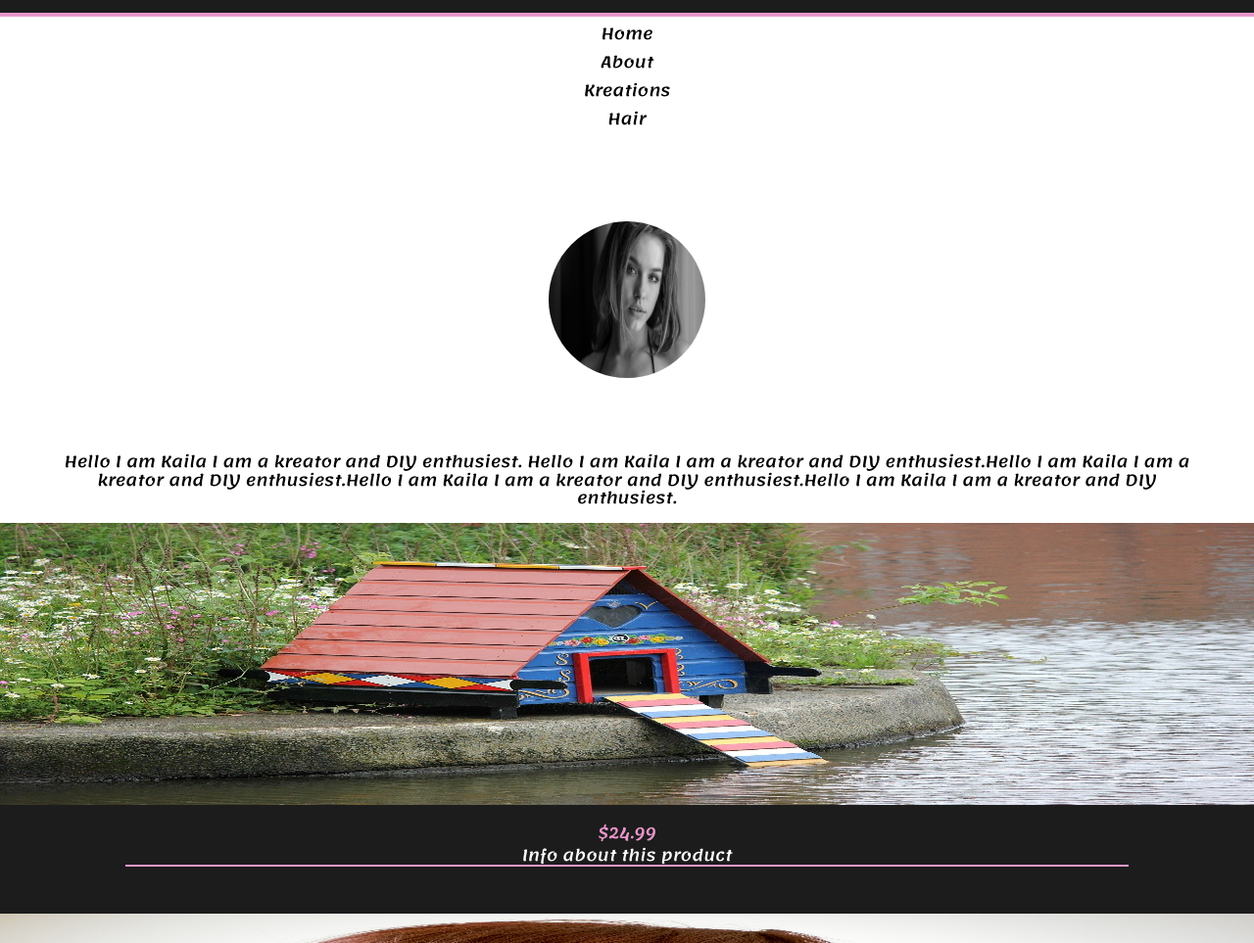
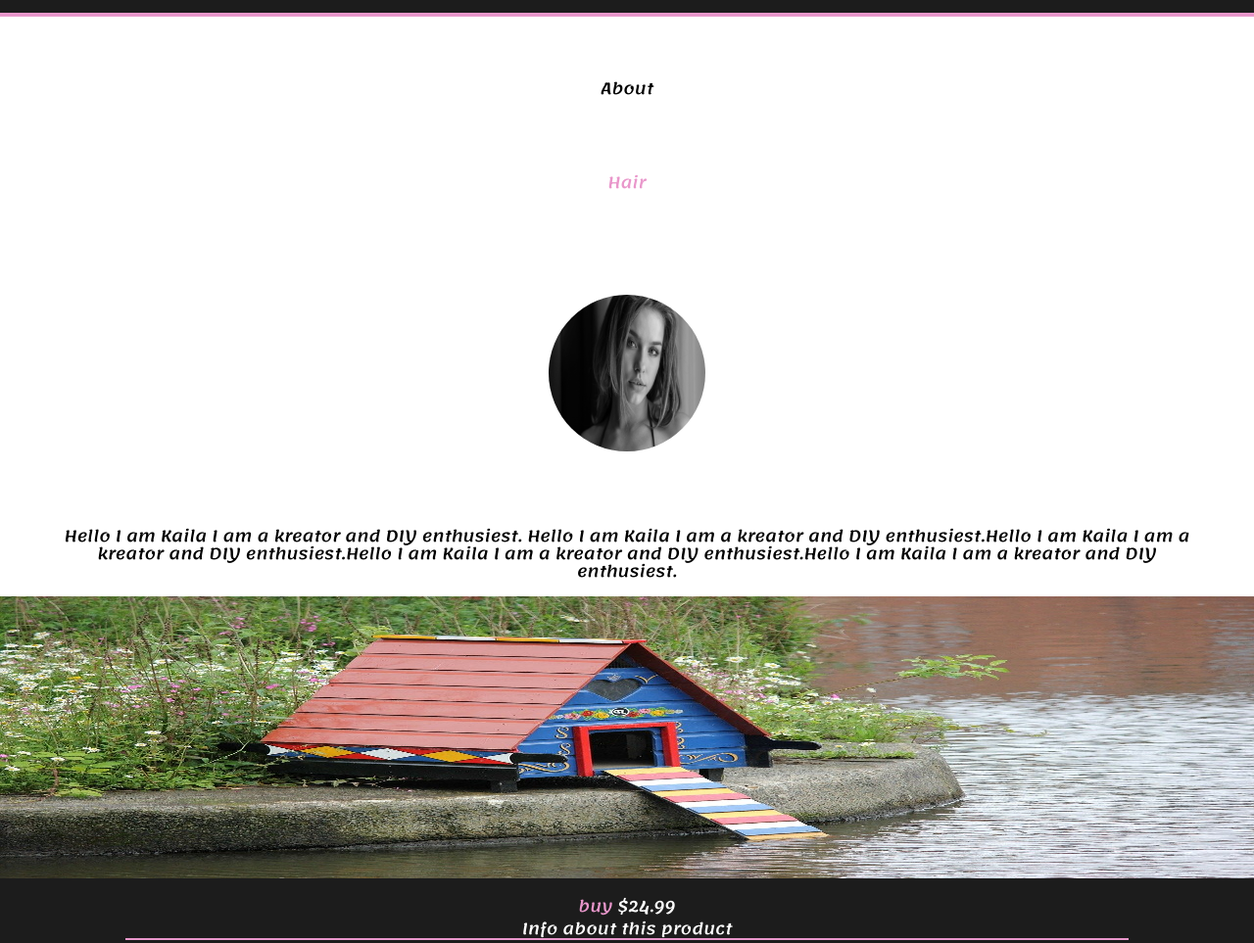
Before and after one commit to JarradePierce/kailas_creations_website, a plain HTML site: page index.html in a window 1280 px wide. Shown: the part 133-1096 px from the top of the page at 98% size. Drawn offline with Linux system fonts and the light colour scheme.

Commit message:
setting up mobile styling

```diff
--- a/css/style.css
+++ b/css/style.css
@@ -17,6 +17,10 @@ footer{
   text-align: center;
   background-color: #fff;
   color: #000;
+}
+
+a{
+  text-decoration: none;
 }
 
 .banner-container{
@@ -60,19 +64,46 @@ footer{
 }
 
 .main-nav li{
+  width: 100%;
+  height: 2em;
+  padding-top: 1em;
   align-self: center;
-  margin-top: .3em;
-  padding: 3px;
   list-style: none;
+  text-align: center;
 }
 
 .main-nav a{
+  width: 100%;
   text-decoration: none;
   color: #000;
 }
 
-.main-nav a:hover{
+.home-link{
+
+}
+
+.home-link a{
+  color: #fff;
+}
+
+.about-link{
+
+}
+
+.about-link a{
+  color: #000;
+}
+
+.hair-link a{
   color: #E997CB;
+}
+
+.kreations-link{
+
+}
+
+.kreations-link a{
+  color: #fff;
 }
 
 .about-container{
@@ -99,8 +130,12 @@ footer{
 }
 
 .price{
+  color: #fff;
+  margin-bottom: .3em;
+}
+
+.price a{
   color: #E997CB;
-  margin-bottom: .3em;
 }
 
 .info-text{
--- a/index.html
+++ b/index.html
@@ -16,10 +16,10 @@
         <h4>Hair</h4>
       </div>
       <ul class='main-nav'>
-        <li><a href='#'>Home</a></li>
-        <li><a href='#'>About</a></li>
-        <li><a href='#'>Kreations</a></li>
-        <li><a href='#'>Hair</a></li>
+        <li class='home-link'><a href='#'>Home</a></li>
+        <li class='about-link'><a href='#'>About</a></li>
+        <li class='kreations-link'><a href='#'>Creations</a></li>
+        <li class='hair-link'><a href='#'>Hair</a></li>
       </ul>
     </header>
     <section class='about-section'>
@@ -35,37 +35,37 @@
 
         <div class="kreation col-1">
           <img class='kreation-img' src="images/bird-house.jpg" alt="">
-          <p class='price'>$24.99</p>
+          <p class='price'><a href='#'>buy </a>$24.99</p>
           <p class='info-text'>Info about this product</p>
         </div>
 
         <div class="kreation col-2">
           <img class='kreation-img' src="images/hair.jpg" alt="">
-          <p class='price'>$24.99</p>
+          <p class='price'><a href='#'>buy </a>$24.99</p>
           <p class='info-text'>Info about this product</p>
         </div>
 
         <div class="kreation col-3">
           <img class='kreation-img' src="images/bird-house.jpg" alt="">
-          <p class='price'>$24.99</p>
+          <p class='price'><a href='#'>buy </a>$24.99</p>
           <p class='info-text'>Info about this product</p>
         </div>
 
         <div class="kreation col-1">
           <img class='kreation-img' src="images/hair.jpg" alt="">
-          <p class='price'>$24.99</p>
+          <p class='price'><a href='#'>buy </a>$24.99</p>
           <p class='info-text'>Info about this product</p>
         </div>
 
         <div class="kreation col-2">
           <img class='kreation-img' src="images/bird-house.jpg" alt="">
-          <p class='price'>$24.99</p>
+          <p class='price'><a href='#'>buy </a>$24.99</p>
           <p class='info-text'>Info about this product</p>
         </div>
 
         <div class="kreation col-3">
           <img class='kreation-img' src="images/bird-house.jpg" alt="">
-          <p class='price'>$24.99</p>
+          <p class='price'><a href='#'>buy </a>$24.99</p>
           <p class='info-text'>Info about this product</p>
         </div>
 
```
